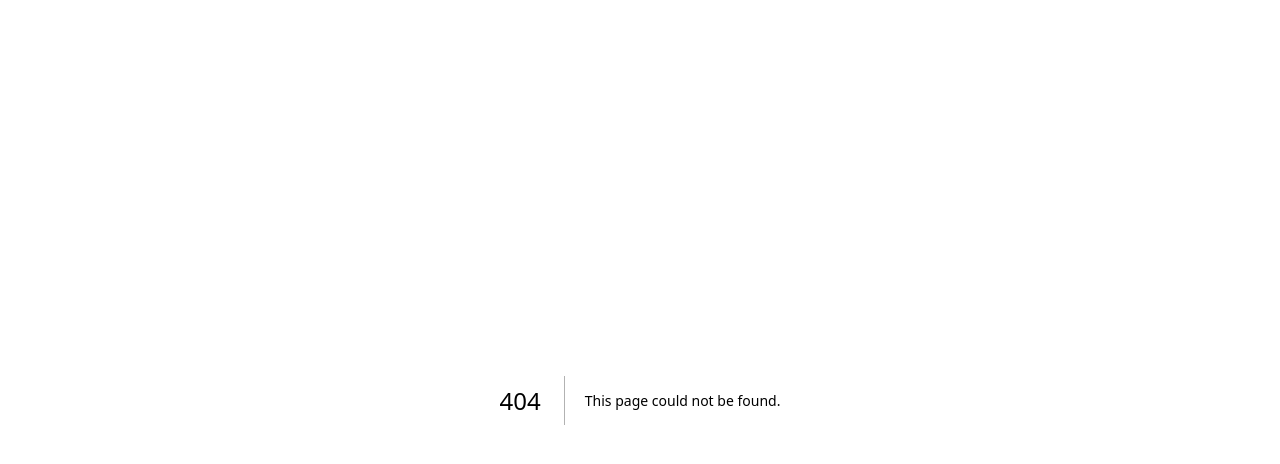
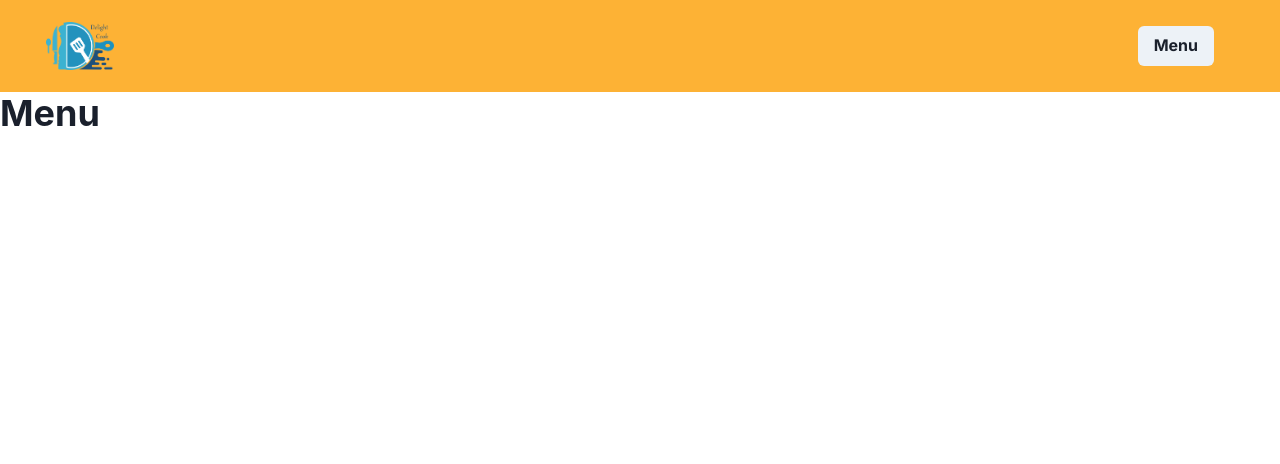
Before and after one commit to christinaa21/delightcook, a Next.js app in the folder frontend/: page /menu in a window 1280 px wide. Before the commit this address had no page. Shown: the top 464 px of the page. Built offline with nearby package versions, Linux system fonts and the light colour scheme.

Commit message:
frontend dikit2lah

```diff
--- /dev/null
+++ b/frontend/src/app/menu/page.tsx
@@ -0,0 +1,13 @@
+import { ChakraProvider, Heading } from "@chakra-ui/react";
+import Navbar from "@/components/Navbar";
+
+export default function Menu(){
+    return(
+        <ChakraProvider>
+            <Navbar />
+            <Heading>
+                Menu
+            </Heading>
+        </ChakraProvider>
+    )
+}
--- /dev/null
+++ b/frontend/src/components/Navbar.tsx
@@ -0,0 +1,60 @@
+import {
+    Box,
+    Flex,
+    Spacer,
+    Text,
+    Link,
+    Image,
+    Button,
+  } from "@chakra-ui/react";
+
+export default function Navbar(){
+    return(
+        <Box
+          bg="#FDB235"
+          color="#02033B"
+          p={4}
+          fontSize="lg"
+          fontWeight="bold"
+          display={{ md: "flex" }}
+          alignItems="center"
+          justifyContent="space-between"
+          width="100%"
+          maxWidth="100%"
+          marginX="auto"
+          position="relative"
+        >
+            <Image
+                src="./logo.png"
+                alt="Logo"
+                boxSize={32}
+                h={12}
+                objectFit={"contain"}
+            />
+            <Flex display={{ base: "none", md: "flex" }}>
+                <Box
+                    mx={10}
+                    position="relative"
+                    fontWeight="bold"
+                    padding= '10px'
+                    style={{ whiteSpace: 'nowrap' }}
+                    _hover={{
+                    color: 'white',
+                    bgColor: '#02033B',
+                    rounded: 'md',
+                    }}
+                >
+                    <Button
+                        fontWeight="bold"
+                        _hover={{
+                            color: 'white',
+                        }}
+                    >
+                        <a href="./menu">Menu</a>
+                    </Button>
+
+                </Box>
+            </Flex>
+        </Box>
+    )
+}
```
Also changed, not shown: frontend/public/logo.png (added).
